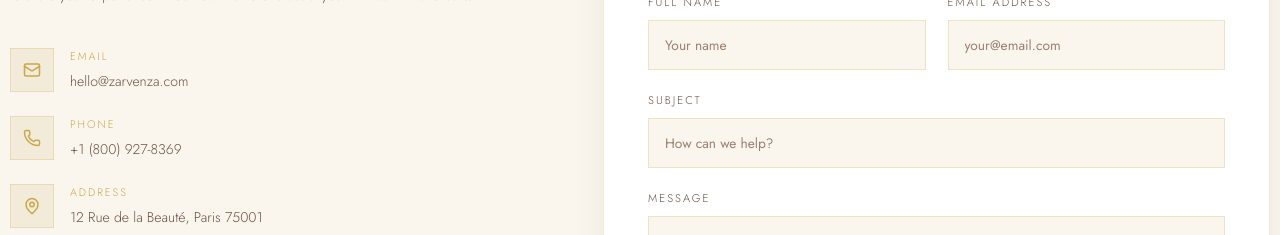
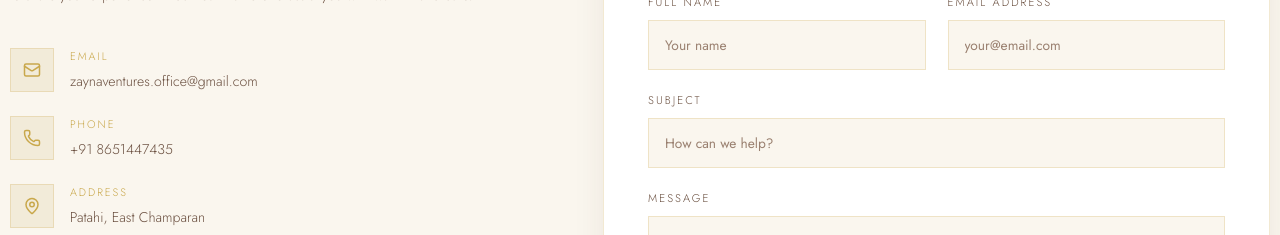
Before and after one commit to zaynaventuresoffice-spec/Zarvenza, a React (Vite) app in the folder frontend/: page /contact in a window 1280 px wide. Shown: the part 565-800 px from the top of the page. Built offline with nearby package versions, Linux system fonts and the light colour scheme.

Commit message:
Add Contact Details

```diff
--- a/frontend/src/pages/Contact.jsx
+++ b/frontend/src/pages/Contact.jsx
@@ -40,9 +40,9 @@ export default function Contact() {
 
             <div className="contact__details">
               {[
-                { icon: <Mail size={18} />, label: "Email", value: "hello@zarvenza.com" },
-                { icon: <Phone size={18} />, label: "Phone", value: "+1 (800) 927-8369" },
-                { icon: <MapPin size={18} />, label: "Address", value: "12 Rue de la Beauté, Paris 75001" },
+                { icon: <Mail size={18} />, label: "Email", value: "zaynaventures.office@gmail.com" },
+                { icon: <Phone size={18} />, label: "Phone", value: "+91 8651447435" },
+                { icon: <MapPin size={18} />, label: "Address", value: "Patahi, East Champaran" },
                 { icon: <Clock size={18} />, label: "Hours", value: "Mon–Fri: 9am – 6pm CET" },
               ].map((d, i) => (
                 <div key={i} className="contact__detail">
```
